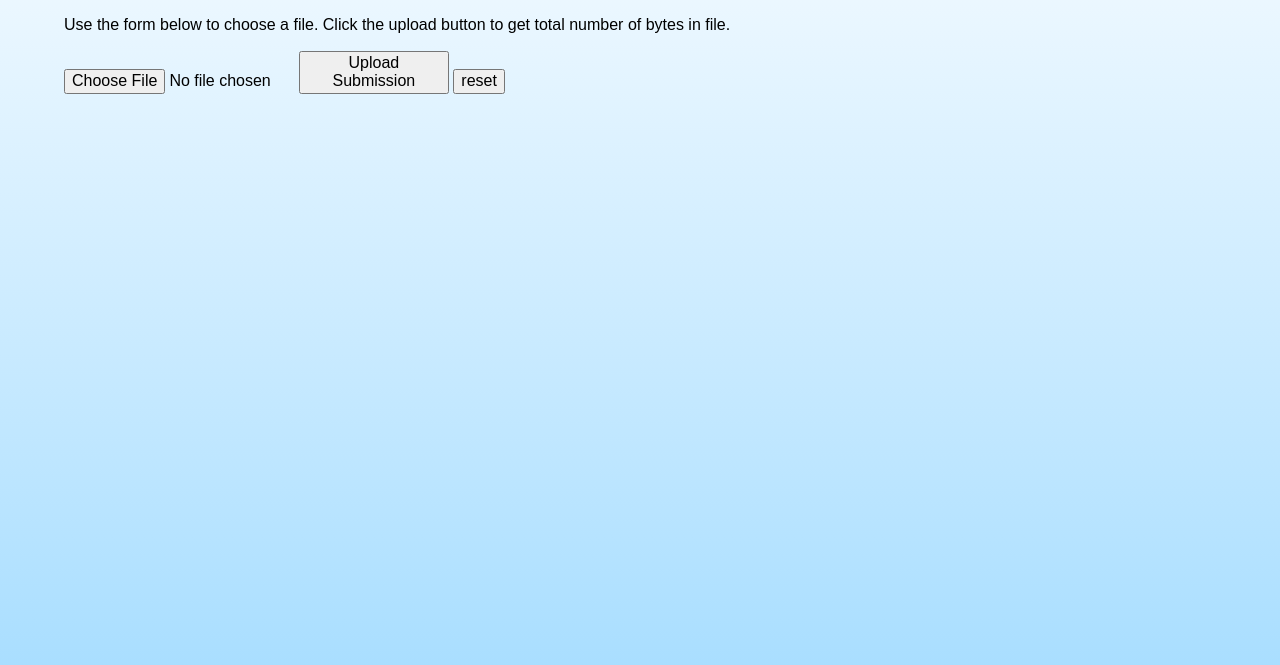
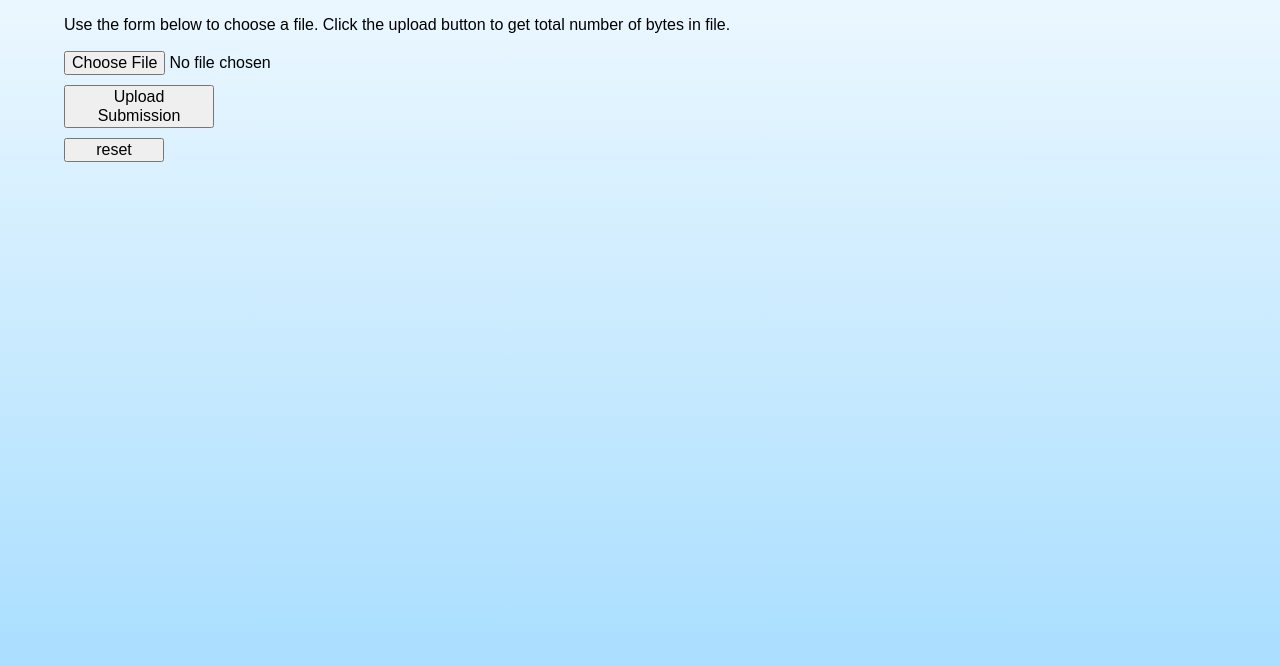
Before and after one commit to davisec52/API-5-filemicroservice, a website: page views/index.html in a window 1280 px wide. Shown: the part 51-716 px from the top of the page. Drawn offline with nearby package versions, Linux system fonts and the light colour scheme; files that its build step writes are made by us from their sources.

Commit message:
fix styles

```diff
--- a/public/css/styles.css
+++ b/public/css/styles.css
@@ -24,20 +24,27 @@
     margin: 0 auto;
 }
 
-/*.choose {
-    width: 600px;
-    height: 300px;
-}*/
+.file-form {
+    display: flex;
+    flex-direction: column;
+}
 
 .choose {
     width: 50%;
-    /*height: 300px;*/
+    display: flex;
+    flex-direction: column;
 }
 
 #choose-file {
     width: 40%;
+    margin-bottom: 10px;
 }
 
 #sub-btn {
     width: 150px;
+    margin-bottom: 10px;
 }
+
+#clear {
+    width: 100px;
+}
--- a/routes/index.js
+++ b/routes/index.js
@@ -1,4 +1,4 @@
-//"use strict";
+"use strict";
 const express = require("express");
 const fs = require("fs");
 const path = require("path");
```
